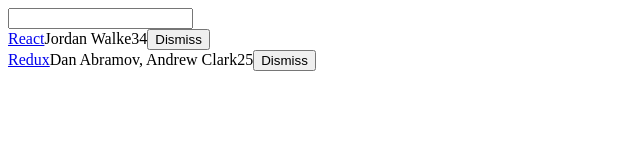
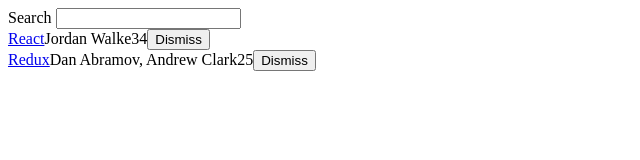
Before and after one commit to theagilecoder/hackernews_search, a React (Create React App) app: page / in a window 1280 px wide. Shown: the top 160 px of the page, without its empty margins (0-640 px from the left). Built offline with nearby package versions, Linux system fonts and the light colour scheme.

Commit message:
Create RFCs - Search & Table

```diff
--- a/src/App.js
+++ b/src/App.js
@@ -41,10 +41,24 @@
 
     return (
       <div className="App">
+        <Search value={searchTerm} onChange={this.onSearchChange}>
+          Search{" "}
+        </Search>
+        <Table list={list} pattern={searchTerm} onDismiss={this.onDismiss} />
+      </div>
+    );
+  }
+}
+
+const Search = ({ value, onChange, children }) => (
   <form>
-          <input type="text" onChange={this.onSearchChange} />
+    {children} <input type="text" value={value} onChange={onChange} />
   </form>
-        {list.filter(isSearched(searchTerm)).map(item => (
+);
+
+const Table = ({ list, pattern, onDismiss }) => (
+  <div>
+    {list.filter(isSearched(pattern)).map(item => (
       <div key={item.objectID}>
         <span>
           <a href={item.url}>{item.title}</a>
@@ -53,10 +67,7 @@
         <span>{item.num_comments}</span>
         <span>{item.points}</span>
         <span>
-              <button
-                onClick={() => this.onDismiss(item.objectID)}
-                type="button"
-              >
+          <button onClick={() => onDismiss(item.objectID)} type="button">
             Dismiss
           </button>
         </span>
@@ -64,7 +75,5 @@
     ))}
   </div>
 );
-  }
-}
 
 export default App;
```
Lines whose indentation alone changed are shown as unchanged.
